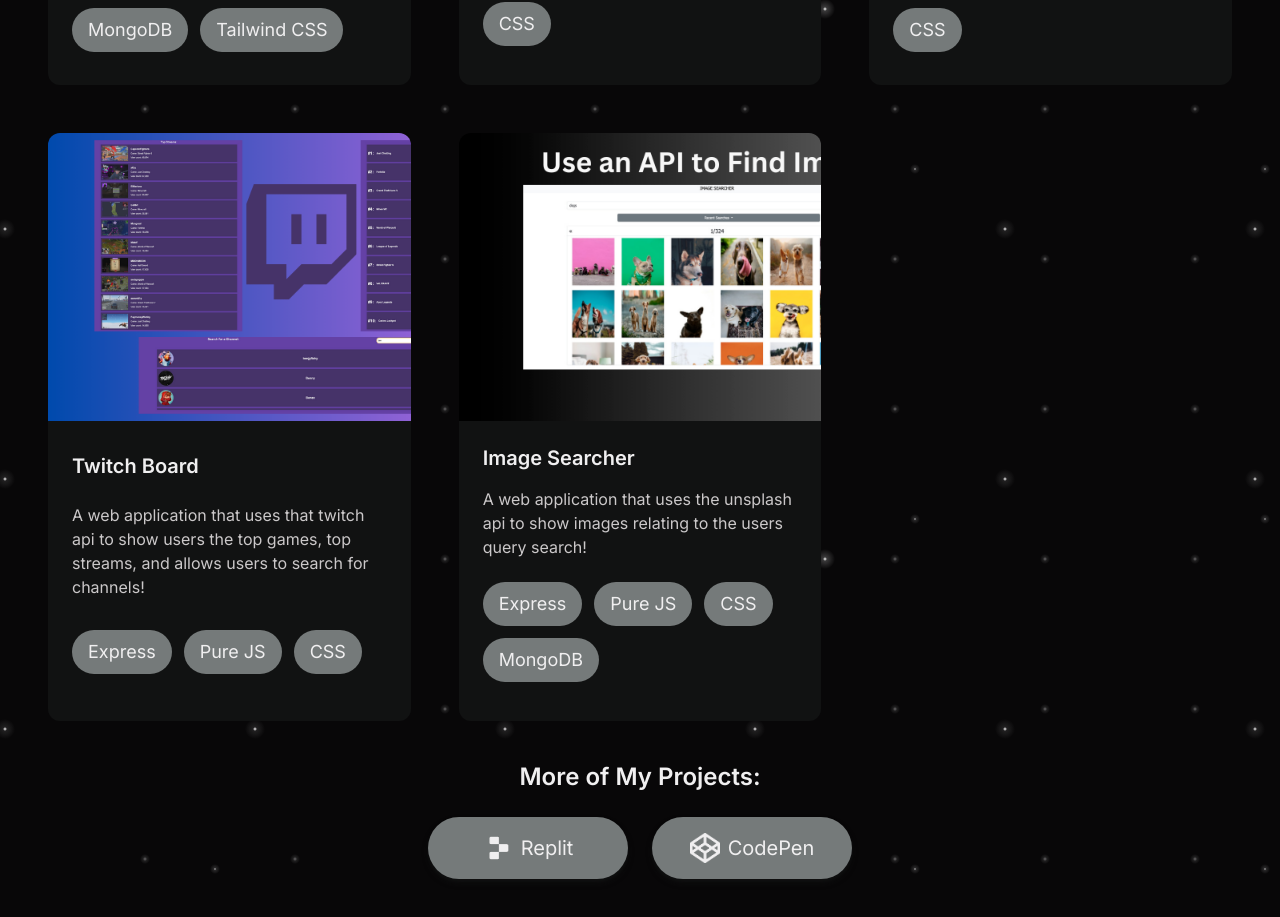
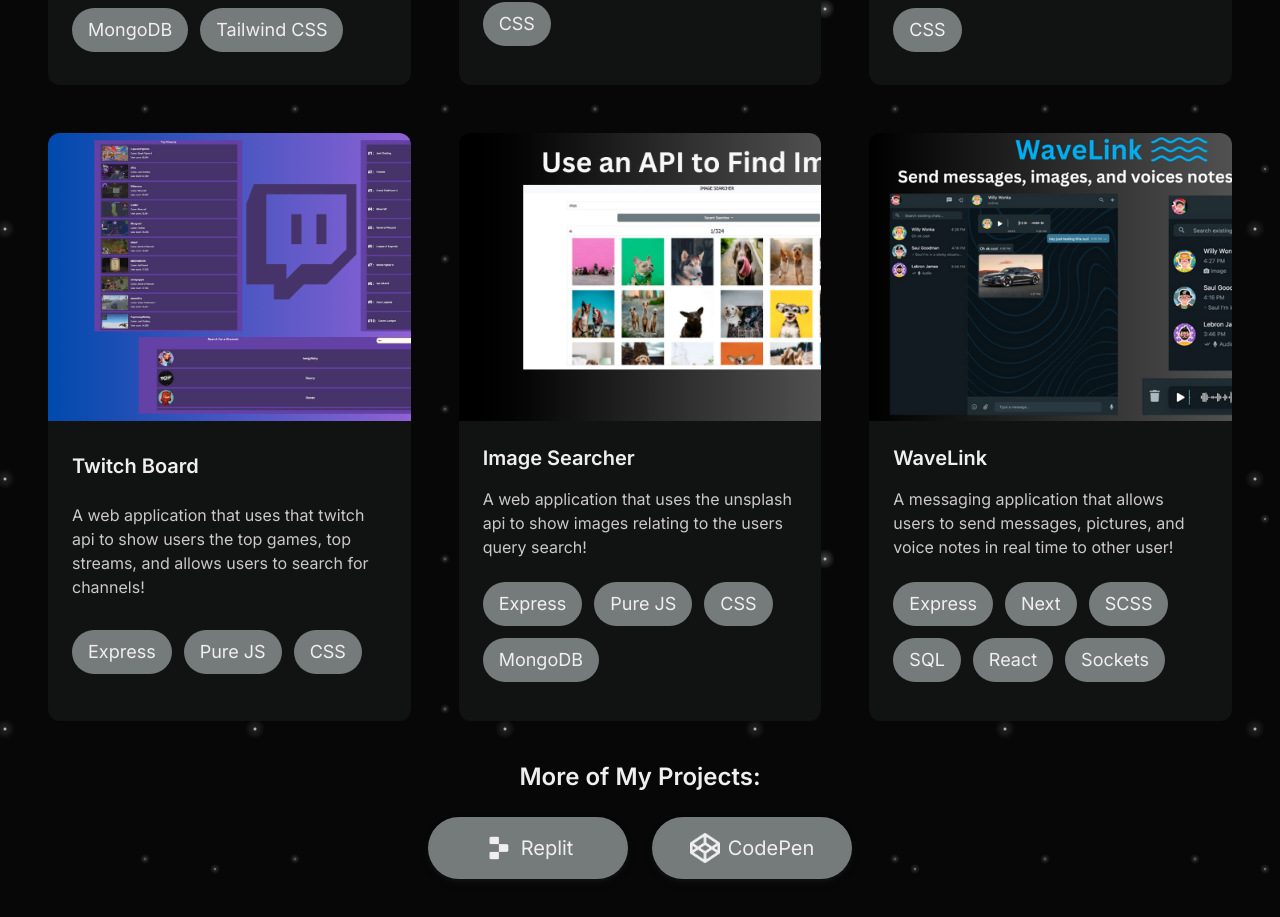
Before and after one commit to bmartinis12/Personal-Portfolio, a Next.js app: page / in a window 1280 px wide. Shown: the part 7416-8333 px from the top of the page. Built offline with nearby package versions, Linux system fonts and the light colour scheme.

Commit message:
add wavelink

```diff
--- a/components/ProjectsSection.jsx
+++ b/components/ProjectsSection.jsx
@@ -90,6 +90,16 @@
         appURL: 'https://image-searcher.adaptable.app/',
         tags: ['Express', 'Pure JS', 'CSS', 'MongoDB'],
         date: new Date("2023-07-28"),
+    },
+    {
+        id: 9,
+        title: 'WaveLink',
+        description: 'A messaging application that allows users to send messages, pictures, and voice notes in real time to other user!',
+        imgURL: '/assets/images/projects/WaveLink.png',
+        codeURL: 'https://github.com/bmartinis12/WaveLink',
+        appURL: 'https://wave-link.vercel.app/',
+        tags: ['Express', 'Next', 'SCSS', 'SQL', 'React', 'Sockets'],
+        date: new Date("2023-11-24"),
     }
 ]
 
```
Also changed, not shown: public/assets/images/projects/WaveLink.png (added).
